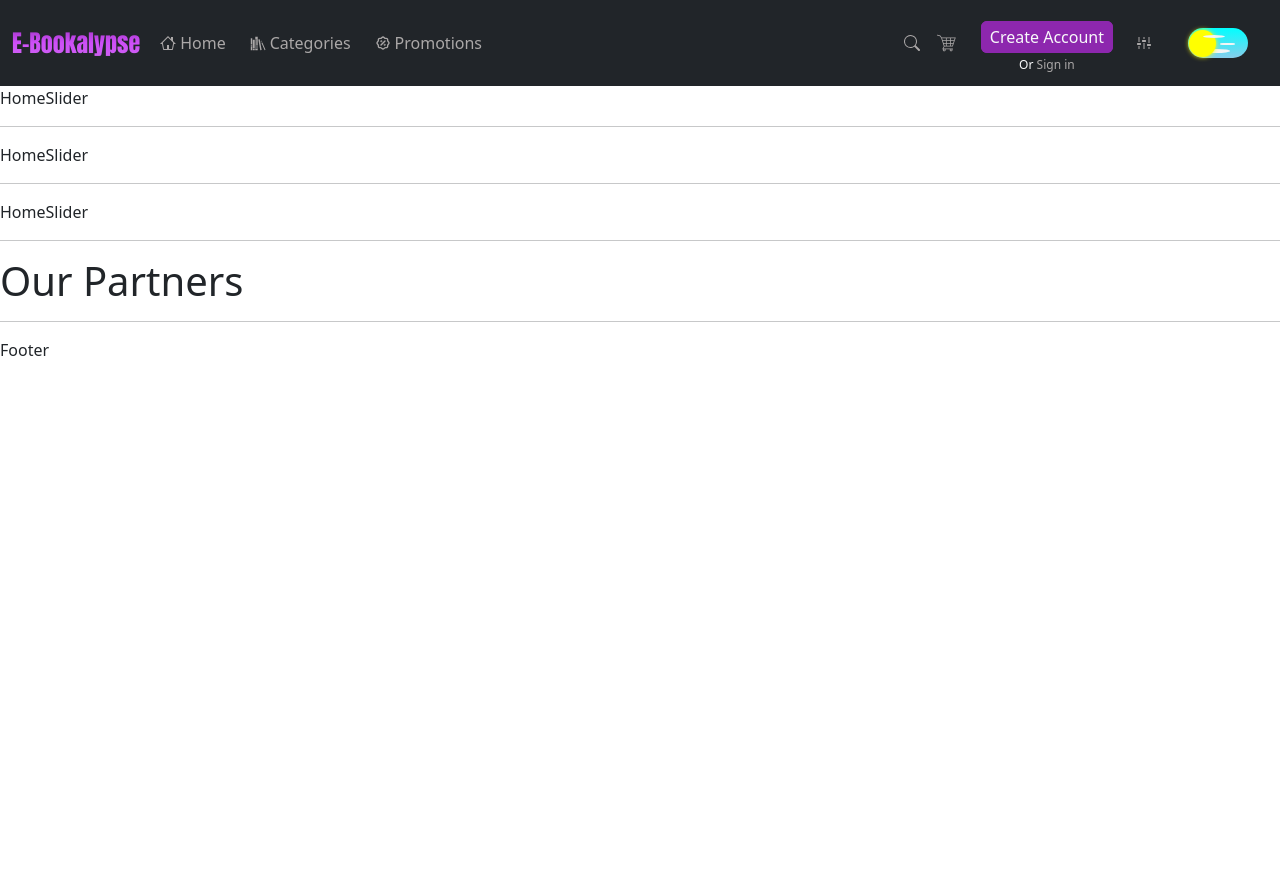
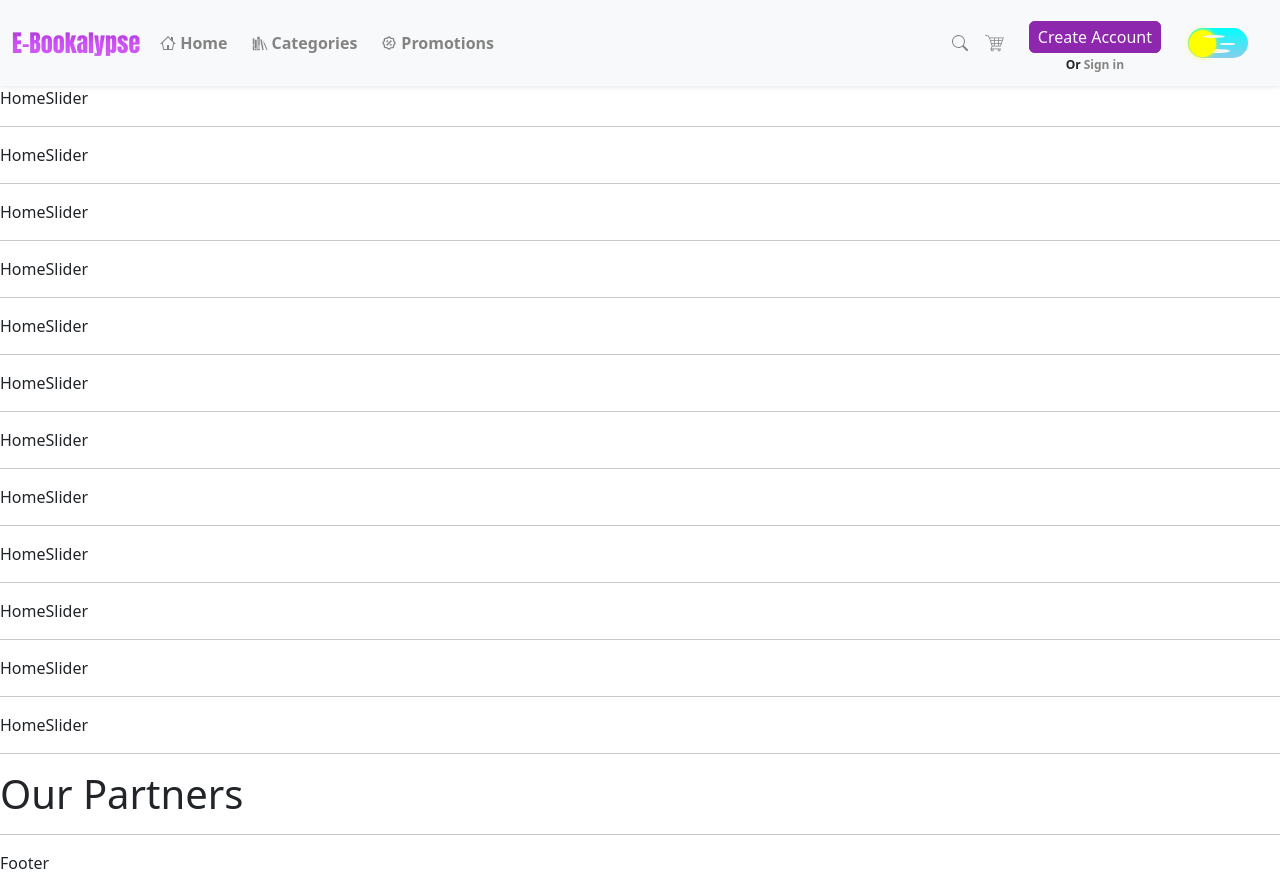
Before and after one commit to nedaagehad/E-Bookalypse-Book-Store, a React (Create React App) app: page / in a window 1280 px wide. Before the commit the page ends 800 px from the top, so only its background shows below. Built offline with nearby package versions, Linux system fonts and the light colour scheme.

Commit message:
Activating theme-toggler for navbar

```diff
--- a/src/App.css
+++ b/src/App.css
@@ -7,12 +7,21 @@
     color: transparent !important;
 }
 
-.nav-item, .nav-icon{
+.nav-item-night, .nav-icon-night{
     color: #ABA8A8;
 }
 
+.nav-item, .nav-icon{
+    color: #848383;
+}
+
+.nav-item-night:hover, .nav-icon-night:hover{
+    color: #fff;
+    transition: all 0.5s ease-in-out;
+}
+
 .nav-item:hover, .nav-icon:hover{
-    color: #fff;
+    color: #000;
     transition: all 0.5s ease-in-out;
 }
 
--- a/src/components/NavBar/NavBar.js
+++ b/src/components/NavBar/NavBar.js
@@ -8,7 +8,7 @@ import { GiBookshelf } from 'react-icons/gi';
 import { TbDiscount2 } from 'react-icons/tb';
 import { BsSearch } from 'react-icons/bs';
 import { GiShoppingCart } from 'react-icons/gi';
-import { VscSettings } from 'react-icons/vsc';
+// import { VscSettings } from 'react-icons/vsc';
 import ThemeToggler from '../ThemeToggler/ThemeToggler';
 
 function NavBar() {
@@ -21,32 +21,32 @@ function NavBar() {
 
   return (
     <>
-      <Navbar bg="dark" variant="dark" expand="lg">
+      <Navbar sticky="top" className="shadow-sm" bg={toggled ? "dark" : "light"} variant={toggled ? "dark" : "light"} expand="lg">
         <Container fluid>
           <Navbar.Brand className='logo fs-4'>E-Bookalypse</Navbar.Brand>
           <Navbar.Toggle aria-controls="navbarScroll" />
           <Navbar.Collapse id="navbarScroll">
             <Nav className="me-auto my-2 my-lg-0" navbarScroll>
-              <NavLink to='/' className='p-1 text-decoration-none d-flex align-items-center me-3 nav-item'>
+              <NavLink to='/' className={`fw-bold p-1 text-decoration-none d-flex align-items-center me-3 nav-item${toggled ? "-night" : ""}`}>
                 <GoHome className='me-1' />
                 Home</NavLink>
 
-              <NavLink to='/categories' className='p-1 text-decoration-none d-flex align-items-center me-3 nav-item'>
+              <NavLink to='/categories' className={`fw-bold p-1 text-decoration-none d-flex align-items-center me-3 nav-item${toggled ? "-night" : ""}`}>
                 <GiBookshelf className='me-1' />
                 Categories</NavLink>
 
-              <NavLink to='/promotions' className='p-1 text-decoration-none d-flex align-items-center me-3 nav-item'>
+              <NavLink to='/promotions' className={`fw-bold p-1 text-decoration-none d-flex align-items-center me-3 nav-item${toggled ? "-night" : ""}`}>
                 <TbDiscount2 className='me-1' />
                 Promotions
               </NavLink>
             </Nav>
-            <BsSearch className='nav-icon me-3' />
-            <GiShoppingCart className="nav-icon me-3" style={{ width: '22px', height: '22px' }} />
+            <BsSearch className={`nav-icon${toggled ? "-night" : ""} me-3`} />
+            <GiShoppingCart className={`nav-icon${toggled ? "-night" : ""} me-3`} style={{ width: '22px', height: '22px' }} />
             <div style={{height: '50px'}}>
               <button><Link className="text-decoration-none nav-btn text-light rounded px-2 py-1 w-100 h-100" to='/signUp'>Create Account</Link></button>
-              <p className="text-light text-center" style={{fontSize: '12px'}}>Or <Link className="text-decoration-none nav-item" to='/login'>Sign in</Link></p>
+              <p className={`fw-bold ${toggled ? "text-light" : "text-dark"} text-center`} style={{fontSize: '12px'}}>Or <Link className={`text-decoration-none nav-item${toggled ? "-night" : ""} `} to='/login'>Sign in</Link></p>
             </div>
-            <VscSettings className='nav-icon mx-3' />
+            {/* <VscSettings className='nav-icon mx-3' /> */}
             <ThemeToggler toggled={toggled} onClick={handleClick} />
           </Navbar.Collapse>
         </Container>
--- a/src/pages/user/Home/Home.js
+++ b/src/pages/user/Home/Home.js
@@ -11,6 +11,24 @@ function Home() {
       <hr />
       <HomeSlider>Top 10</HomeSlider>
       <hr />
+      <HomeSlider>Top 10</HomeSlider>
+      <hr />
+      <HomeSlider>Top 10</HomeSlider>
+      <hr />
+      <HomeSlider>Top 10</HomeSlider>
+      <hr />
+      <HomeSlider>Top 10</HomeSlider>
+      <hr />
+      <HomeSlider>Top 10</HomeSlider>
+      <hr />
+      <HomeSlider>Top 10</HomeSlider>
+      <hr />
+      <HomeSlider>Top 10</HomeSlider>
+      <hr />
+      <HomeSlider>Top 10</HomeSlider>
+      <hr />
+      <HomeSlider>Top 10</HomeSlider>
+      <hr />
       <h1>Our Partners</h1>
       <hr />
     </div>
```
